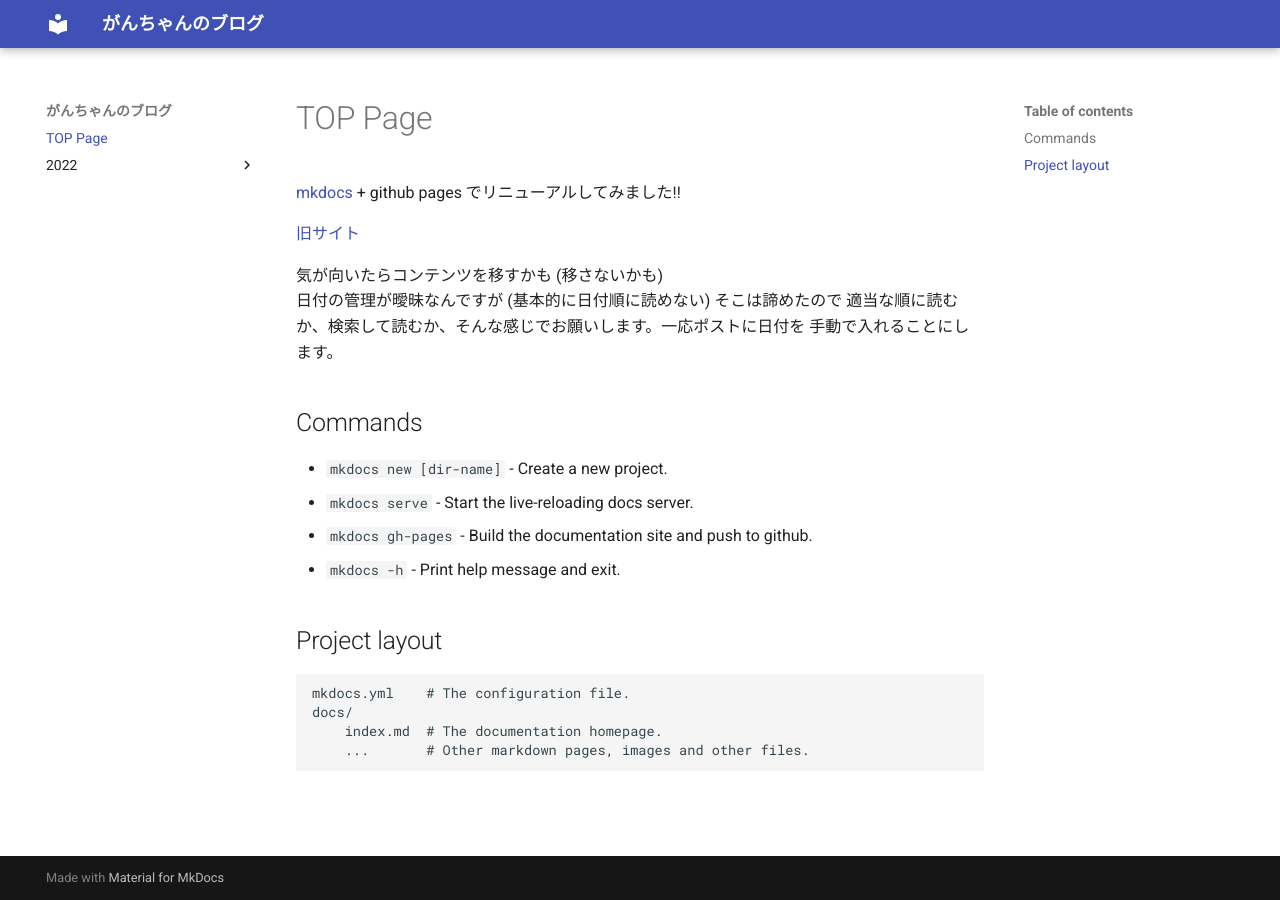
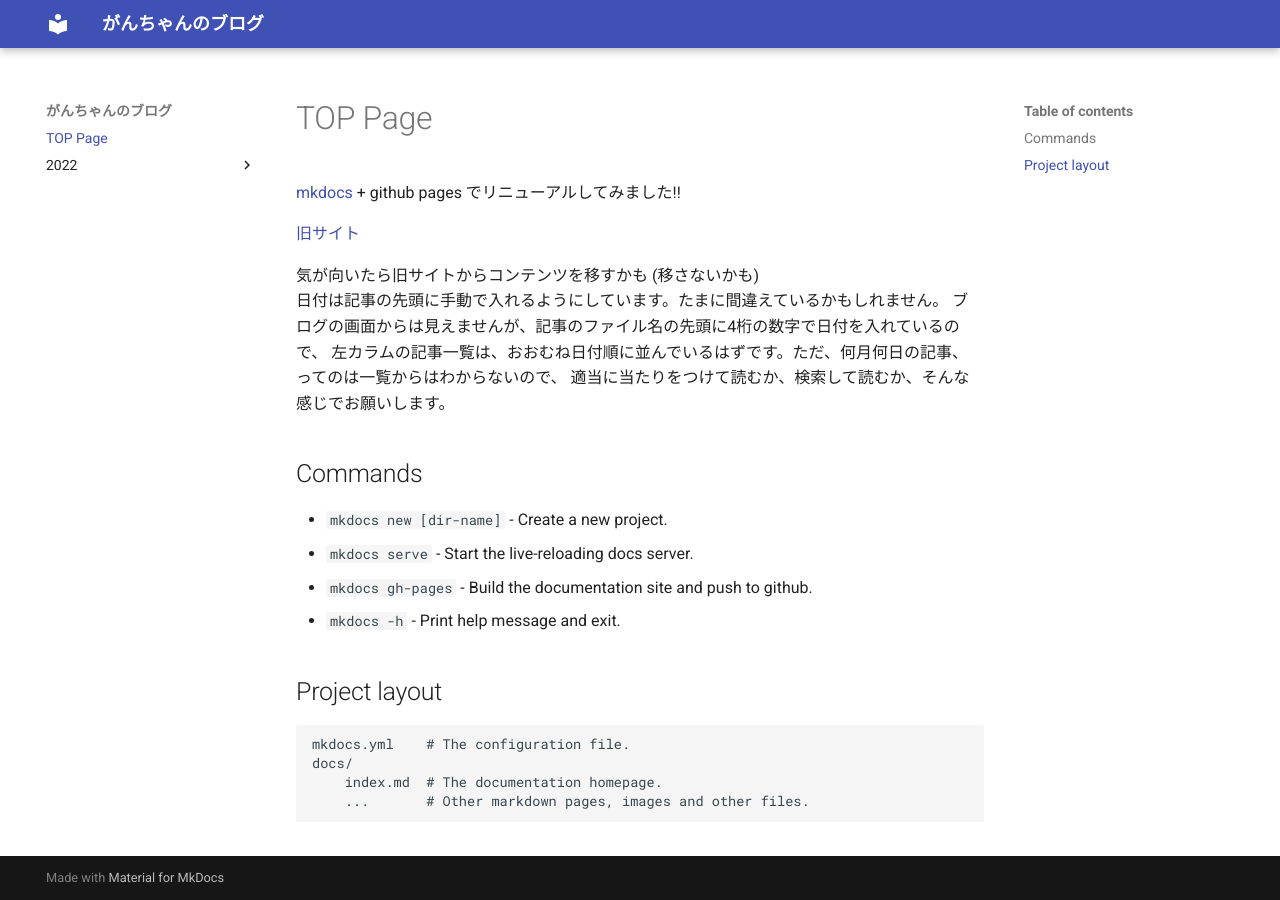
Before and after one commit to kenic/kenic.github.io, an MkDocs documentation site: the page built from docs/index.md, in a window 1280 px wide. Built offline with MkDocs 1.6.1 and Material for MkDocs 9.7.7, drawn with Linux system fonts in a browser that asks for light colours.

Commit message:
index.md is modified

```diff
--- a/docs/index.md
+++ b/docs/index.md
@@ -4,10 +4,13 @@
 
 [旧サイト](https://iwatakenichi.blogspot.com)
 
-気が向いたらコンテンツを移すかも (移さないかも)<br />
-日付の管理が曖昧なんですが (基本的に日付順に読めない) そこは諦めたので
-適当な順に読むか、検索して読むか、そんな感じでお願いします。一応ポストに日付を
-手動で入れることにします。
+気が向いたら旧サイトからコンテンツを移すかも (移さないかも)<br />
+日付は記事の先頭に手動で入れるようにしています。たまに間違えているかもしれません。
+ブログの画面からは見えませんが、記事のファイル名の先頭に4桁の数字で日付を入れているので、
+左カラムの記事一覧は、おおむね日付順に並んでいるはずです。ただ、何月何日の記事、
+ってのは一覧からはわからないので、
+適当に当たりをつけて読むか、検索して読むか、そんな感じでお願いします。
+
 
 
 ## Commands
```
